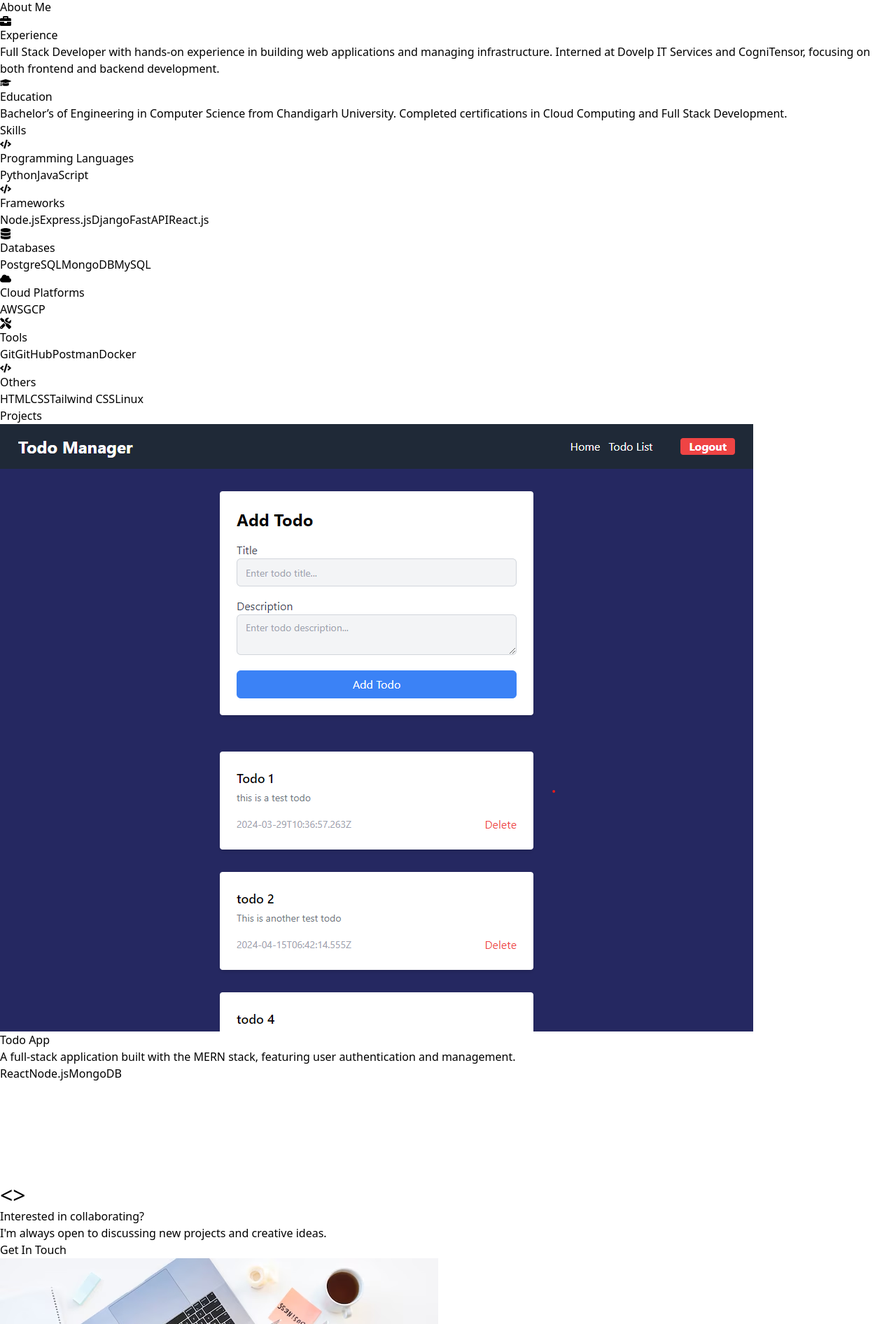
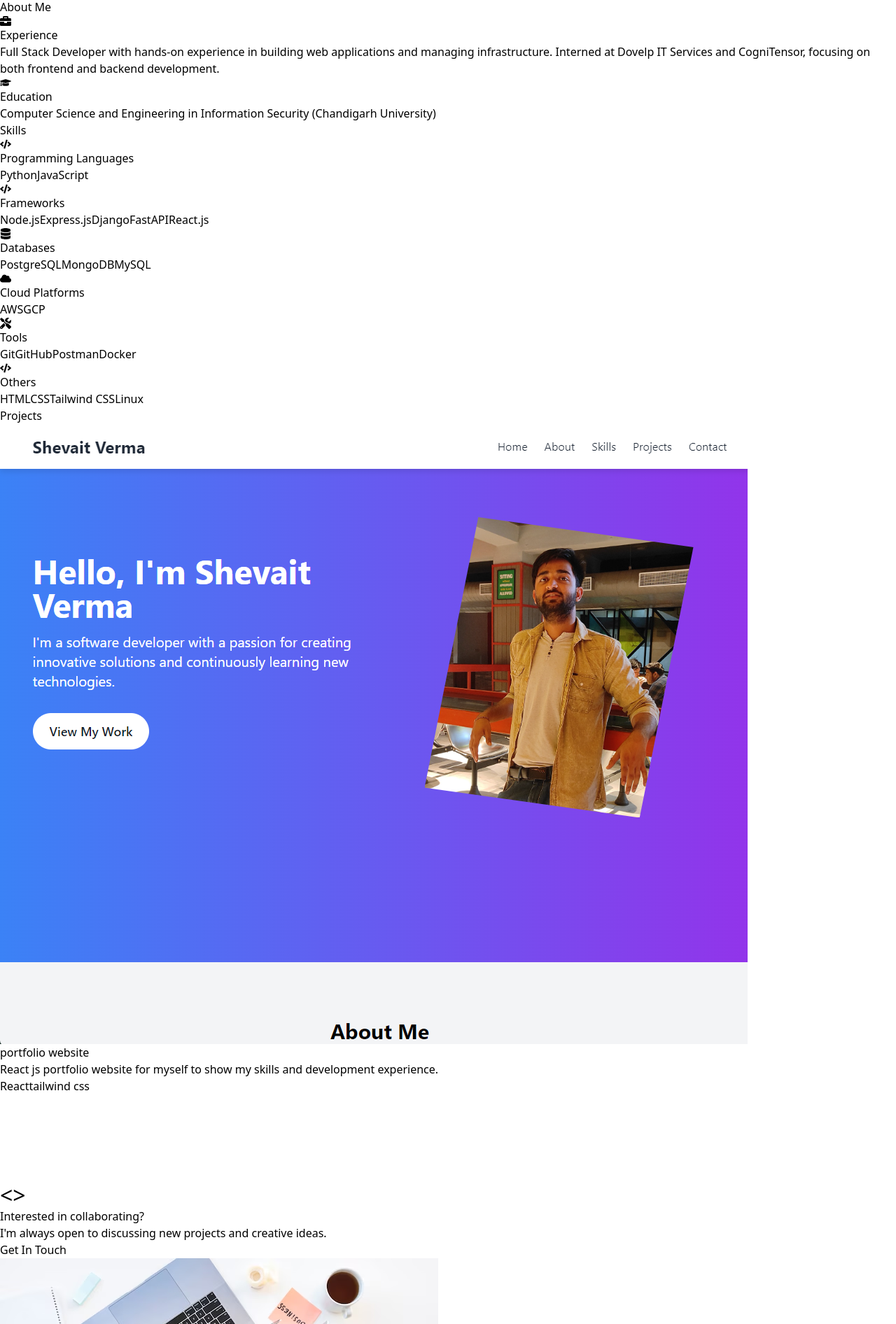
Before and after one commit to Shevaitverma/Shevait.online, a React (Vite) app: page / in a window 1280 px wide. Shown: the part 1217-3109 px from the top of the page at 70% size. Built offline with nearby package versions, Linux system fonts and the light colour scheme.

Commit message:
few content fixes

```diff
--- a/src/pages/Home.jsx
+++ b/src/pages/Home.jsx
@@ -85,8 +85,7 @@ const Home = () => {
             <FaGraduationCap className="text-5xl text-blue-500 mb-4 mx-auto" />
             <h3 className="text-xl font-semibold mb-2">Education</h3>
             <p className="text-gray-700">
-              Bachelor’s of Engineering in Computer Science from Chandigarh University.
-              Completed certifications in Cloud Computing and Full Stack Development.
+              Computer Science and Engineering in Information Security (Chandigarh University)
             </p>
           </div>
         </div>
--- a/src/pages/Projects.jsx
+++ b/src/pages/Projects.jsx
@@ -9,29 +9,29 @@ import portfolio_web from '../assets/portfolio.png'
 
 const projects = [
   {
+    image: portfolio_web,
+    title: 'portfolio website',
+    description: 'React js portfolio website for myself to show my skills and development experience.',
+    techStack: ['React', 'tailwind css'],
+  },
+  {
     image: todo_pic,
     title: 'Todo App',
-    description: 'A full-stack application built with the MERN stack, featuring user authentication and management.',
-    techStack: ['React', 'Node.js', 'MongoDB'],
+    description: 'A full-stack application built with the MERN stack, featuring user auth and management.',
+    techStack: ['React', 'Node.js', 'MongoDB', 'JWT', 'Bcryptjs'],
   },
   {
     image: inventex_app,
     title: 'Inventex',
     description: 'Backend authentication service for an inventory management system using JWT.',
-    techStack: ['Node.js', 'Express', 'JWT'],
+    techStack: ['Node.js', 'Express', 'JWT', 'MongoDB', 'Bcryptjs'],
   },
   {
     image: note_app,
     title: 'Note-taking App',
     description: 'Full-stack note-taking application with Django backend and React frontend.',
-    techStack: ['Django', 'React', 'SQL'],
-  },
-  {
-    image: portfolio_web,
-    title: 'portfolio website',
-    description: 'React js portfolio website for myself to show my skills and development experience.',
-    techStack: ['React', 'tailwind css'],
-  },
+    techStack: ['Django', 'React','Django REST API', 'SQL'],
+  }
 ];
 
 const Projects = () => {
@@ -58,7 +58,7 @@ const Projects = () => {
               style={{ transform: `translateX(-${currentIndex * 100}%)` }}
             >
               {projects.map((project, index) => (
-                <div className="carousel-slide min-w-full flex justify-center p-4" key={index}>
+                <div className="carousel-slide flex justify-center p-4" key={index}>
                   <ProjectCard
                     image={project.image}
                     title={project.title}
```
